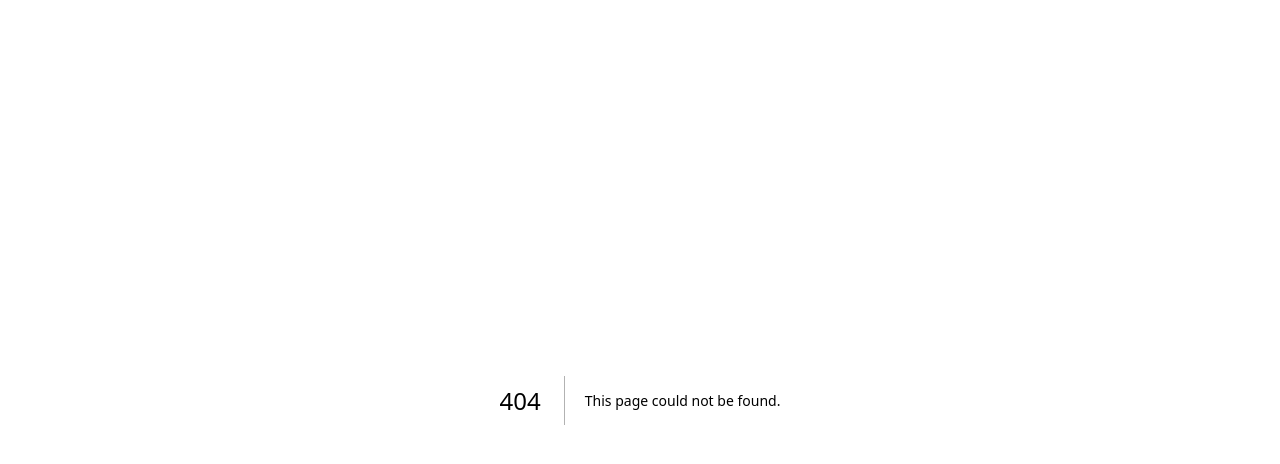
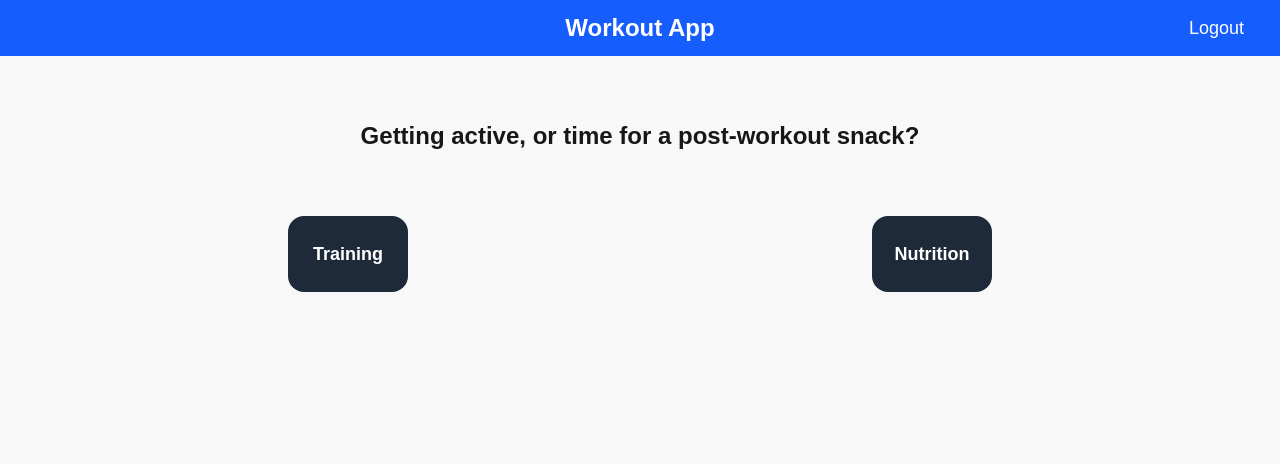
Before and after one commit to ctucker41/workout-nutrition-app, a Next.js app in the folder frontend/: page /auth/dashboards in a window 1280 px wide. Before the commit this address had no page. Shown: the top 464 px of the page. Built offline with nearby package versions, Linux system fonts and the light colour scheme.

Commit message:
Added workout and nutrition dashboard page starters

```diff
--- a/frontend/src/app/auth/dashboard/page.tsx
+++ /dev/null
@@ -1,16 +0,0 @@
-import Link from "next/link"
-
-export default function Dashboard() {
-    return (
-        <div className="w-full h-10 sm:h-10 md:h-14 lg:h-14
-        grid grid-cols-3 items-center md:px-6
-        bg-blue-600">
-            <div></div>
-            <h1 className="text-center text-white font-semibold text-xl md:text-2xl select-none">Dashboard</h1>
-            <div className="flex justify-end">
-            <Link href="/" className="text-md md:text-lg text-white hover:bg-blue-700 px-3 py-2 rounded-2xl select-none" draggable={false}>Logout</Link>
-            </div>
-        </div>
-
-    )
-}
--- /dev/null
+++ b/frontend/src/app/auth/dashboards/nutrition/page.tsx
@@ -0,0 +1,23 @@
+import Link from "next/link";
+
+export default function Dashboard() {
+    return (
+
+        <div className="w-full h-12 sm:h-12 md:h-14 lg:h-18
+            grid grid-cols-3 items-center md:px-6
+            bg-blue-600">
+
+            <div className="flex justify-start">
+                <Link href="/auth/dashboards/workout" className="text-xs md:text-lg text-white hover:bg-blue-700 px-3 py-2 rounded-2xl select-none" draggable={false}>Training</Link>
+            </div>
+
+            <h1 className="text-center text-white font-semibold text-sm md:text-2xl whitespace-nowrap select-none">Nutrition Dashboard</h1>
+
+            <div className="flex justify-end">
+                <Link href="/" className="text-xs md:text-lg text-white hover:bg-blue-700 px-3 py-2 rounded-2xl select-none" draggable={false}>Logout</Link>
+            </div>
+
+        </div>
+
+    )
+}
--- /dev/null
+++ b/frontend/src/app/auth/dashboards/page.tsx
@@ -0,0 +1,37 @@
+import Link from "next/link"
+
+export default function Dashboard() {
+    return (
+        <div>
+            <div className="w-full h-10 sm:h-10 md:h-14 lg:h-14
+            grid grid-cols-3 items-center md:px-6
+            bg-blue-600">
+                <div></div>
+                <h1 className="text-center text-white font-semibold text-md md:text-2xl select-none">Workout App</h1>
+                <div className="flex justify-end">
+                <Link href="/" className="text-sm md:text-lg text-white hover:bg-blue-700 px-3 py-2 rounded-2xl select-none" draggable={false}>Logout</Link>
+                </div>
+            </div>
+
+            <div className="flex flex-col">
+
+                <h1 className="text-center text-2xl font-semibold mt-12 md:mt-16">Getting active, or time for a post-workout snack?</h1>
+
+                <div className="flex flex-row justify-between mx-4 mt-12 md:m-16 gap-4">
+
+                    <div className="w-full h-auto md:mx-56 text-center bg-gray-800 hover:bg-gray-900 rounded-2xl">
+                        <Link href="/auth/dashboards/workout" className="block py-2 text-md md:text-lg font-semibold text-white m-4">Training</Link>
+                    </div>
+
+                    <div className="w-full h-auto md:mx-56 text-center bg-gray-800 hover:bg-gray-900 rounded-2xl">
+                        <Link href="/auth/dashboards/nutrition" className="block py-2 text-md md:text-lg font-semibold text-white m-4">Nutrition</Link>
+                    </div>
+
+                </div>
+
+            </div>
+
+
+        </div>
+    )
+}
--- /dev/null
+++ b/frontend/src/app/auth/dashboards/workout/page.tsx
@@ -0,0 +1,23 @@
+import Link from "next/link";
+
+export default function Dashboard() {
+    return (
+
+        <div className="w-full h-12 sm:h-12 md:h-14 lg:h-18
+            grid grid-cols-3 items-center md:px-6
+            bg-blue-600">
+
+            <div className="flex justify-start">
+                <Link href="/auth/dashboards/nutrition" className="text-xs md:text-lg text-white hover:bg-blue-700 px-3 py-2 rounded-2xl select-none" draggable={false}>Nutrition</Link>
+            </div>
+
+            <h1 className="text-center text-white font-semibold text-sm md:text-2xl whitespace-nowrap select-none">Training Dashboard</h1>
+
+            <div className="flex justify-end">
+                <Link href="/" className="text-xs md:text-lg text-white hover:bg-blue-700 px-3 py-2 rounded-2xl select-none" draggable={false}>Logout</Link>
+            </div>
+
+        </div>
+
+    )
+}
--- a/frontend/src/app/page.tsx
+++ b/frontend/src/app/page.tsx
@@ -10,7 +10,7 @@ export default function LoginPage() {
             <form className="flex flex-col gap-5 mb-4">
                 <input className="p-2 border rounded select-none" type="email" placeholder="E-mail" />
                 <input className="p-2 border rounded select-none" type="password" placeholder="Password" />
-                <Link href="/auth/dashboard" className="text-center bg-blue-600 text-white p-2 rounded-2xl hover:bg-blue-700 select-none">Submit</Link>
+                <Link href="/auth/dashboards" className="text-center bg-blue-600 text-white p-2 rounded-2xl hover:bg-blue-700 select-none">Submit</Link>
             </form>
 
             <div className="flex flex-row justify-between">
```
